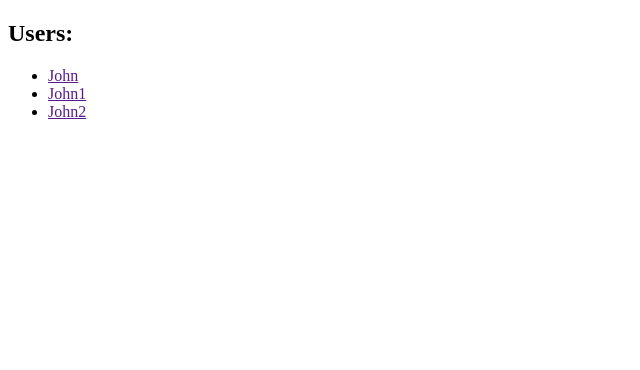
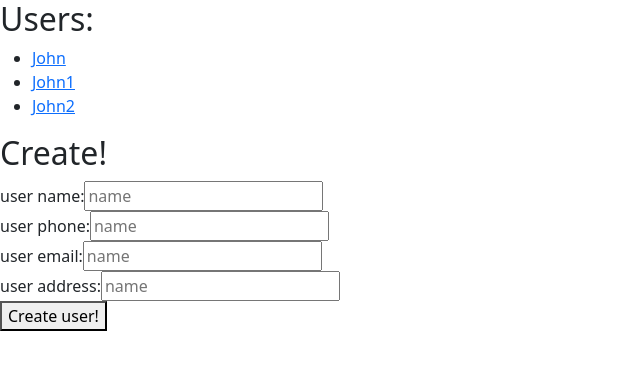
Before and after one commit to Mkznd/ZPriceProject, an Angular app: page /users in a window 1280 px wide. Shown: the top 370 px of the page, without its empty margins (0-640 px from the left). Built offline with nearby package versions, Linux system fonts and the light colour scheme; data requests are answered from the project's data file.

Commit message:
Added user create and delete

```diff
--- a/db.json
+++ b/db.json
@@ -4,6 +4,7 @@
       "id": 0,
       "name": "John",
       "phone": "12345678",
+      "email": "1@gmail.com",
       "address": "a1"
     },
     {
--- a/src/app/User.ts
+++ b/src/app/User.ts
@@ -1,4 +1,5 @@
 export interface User {
+  id: number,
   name: string;
   phone: string;
   email: string;
--- a/src/app/app.module.ts
+++ b/src/app/app.module.ts
@@ -7,18 +7,20 @@ import { HttpClientModule } from '@angular/common/http';
 import {RouterModule} from "@angular/router";
 import {UsersComponent} from './users/users.component';
 import {UserDetailComponent} from './user-detail/user-detail.component';
+import {FormsModule} from "@angular/forms";
 
 @NgModule({
   declarations: [
     AppComponent,
     UsersComponent,
-    UserDetailComponent
+    UserDetailComponent,
   ],
   imports: [
     BrowserModule,
     AppRoutingModule,
     RouterModule,
-    HttpClientModule
+    HttpClientModule,
+    FormsModule
   ],
   providers: [],
   bootstrap: [AppComponent]
--- a/src/app/user-data.service.ts
+++ b/src/app/user-data.service.ts
@@ -1,4 +1,4 @@
-import { Injectable } from '@angular/core';
+import {Injectable} from '@angular/core';
 import {Observable} from "rxjs";
 import {User} from "./User";
 import {HttpClient} from "@angular/common/http";
@@ -10,9 +10,22 @@ export class UserDataService {
 
   private userURL = 'http://localhost:3000/users';
 
-  getHeroes(): Observable<User[]> {
+  getUsers(): Observable<User[]> {
     return this.http.get<User[]>(this.userURL)
   }
 
-  constructor(private http: HttpClient) { }
+  getUser(id: number): Observable<User> {
+    return this.http.get<User>(`${this.userURL}/${id}`)
+  }
+
+  constructor(private http: HttpClient) {
+  }
+
+  addUser(user: User): Observable<User> {
+    return this.http.post<User>(this.userURL, user);
+  }
+
+  deleteUser(id: number): Observable<User>{
+    return this.http.delete<User>(`${this.userURL}/${id}`);
+  }
 }
--- a/src/app/user-detail/user-detail.component.html
+++ b/src/app/user-detail/user-detail.component.html
@@ -1 +1,25 @@
-<p>user-detail works!</p>
+<div *ngIf="user">
+
+  <h2>{{user.name | uppercase}} Details</h2>
+  <div><span>id: </span>{{user.id}}</div>
+  <div>
+    <label for="user-name">user name: </label>
+    <input id="user-name" [(ngModel)]="user.name" placeholder="name">
+  </div>
+  <div>
+    <label for="user-phone">user phone: </label>
+    <input id="user-phone" [(ngModel)]="user.phone" placeholder="phone">
+  </div>
+  <div>
+    <label for="user-email">user email: </label>
+    <input id="user-email" [(ngModel)]="user.email" placeholder="email">
+  </div>
+  <div>
+    <label for="user-address">user address: </label>
+    <input id="user-address" [(ngModel)]="user.address" placeholder="address">
+  </div>
+
+  <button class="delete-button" (click)="delete(user)" routerLink="../../users">
+    Delete this user!
+  </button>
+</div>
--- a/src/app/user-detail/user-detail.component.ts
+++ b/src/app/user-detail/user-detail.component.ts
@@ -1,4 +1,8 @@
 import { Component, OnInit } from '@angular/core';
+import {UserDataService} from "../user-data.service";
+import {ActivatedRoute} from "@angular/router";
+import {User} from "../User";
+import {UsersComponent} from "../users/users.component";
 
 @Component({
   selector: 'app-user-detail',
@@ -6,10 +10,23 @@ import { Component, OnInit } from '@angular/core';
   styleUrls: ['./user-detail.component.css']
 })
 export class UserDetailComponent implements OnInit {
+  user: User | undefined;
+  id: number = Number(this.route.snapshot.paramMap.get('id'));
+  getUser(): void {
+    this.userDataService.getUser(this.id)
+      .subscribe(user => this.user = user);
+  }
 
-  constructor() { }
+  delete(user: User): void {
+    UsersComponent.users = UsersComponent.users.filter(h => h !== user);
+    this.userDataService.deleteUser(user.id).subscribe();
+  }
+
+  constructor(private route: ActivatedRoute,
+              private userDataService: UserDataService) { }
 
   ngOnInit(): void {
+    this.getUser();
   }
 
 }
--- a/src/app/users/users.component.html
+++ b/src/app/users/users.component.html
@@ -1,6 +1,30 @@
 <h2>Users:</h2>
 <ul class="users">
-  <li *ngFor="let user of users">
-    <a href=""><span>{{user.name}}</span></a>
+  <li *ngFor="let user of getStaticUsers()">
+    <a routerLink="/user/{{user.id}}"
+       (click)="onSelect(user)">
+      <span>{{user.name}}</span>
+    </a>
   </li>
 </ul>
+
+<h2>Create!</h2>
+<div>
+  <label for="user-name">user name: </label>
+  <input id="user-name" #userName placeholder="name">
+</div>
+<div>
+  <label for="user-phone">user phone: </label>
+  <input id="user-phone" #userPhone placeholder="name">
+</div>
+<div>
+  <label for="user-email">user email: </label>
+  <input id="user-email" #userEmail placeholder="name">
+</div>
+<div>
+  <label for="user-address">user address: </label>
+  <input id="user-address" #userAddress placeholder="name">
+</div>
+<button class="create-button" (click)="add(userName.value, userPhone.value, userEmail.value, userAddress.value)">
+  Create user!
+</button>
--- a/src/app/users/users.component.ts
+++ b/src/app/users/users.component.ts
@@ -9,11 +9,33 @@ import {UserDataService} from "../user-data.service";
 })
 export class UsersComponent implements OnInit {
 
-  users: User[] = []
+  static users: User[] = []
+
+  getStaticUsers(){
+    return UsersComponent.users;
+  }
+
+  selectedUser?: User;
+  onSelect(user: User): void {
+    this.selectedUser = user;
+  }
 
   getUsers(): void{
-    this.userDataService.getHeroes()
-      .subscribe(users => this.users=users)
+    this.userDataService.getUsers()
+      .subscribe(users => UsersComponent.users=users)
+  }
+
+  add(name: string, phone: string, email: string, address: string) {
+    name = name.trim();
+    phone = phone.trim();
+    email = email.trim();
+    address = address.trim();
+    if (!name) { return; }
+    let id = UsersComponent.users.length;
+    this.userDataService.addUser({id, name, email, phone, address} as User)
+      .subscribe(user => {
+        UsersComponent.users.push(user);
+      });
   }
 
   constructor(private userDataService: UserDataService) { }
--- a/src/index.html
+++ b/src/index.html
@@ -6,6 +6,7 @@
   <base href="/">
   <meta name="viewport" content="width=device-width, initial-scale=1">
   <link rel="icon" type="image/x-icon" href="favicon.ico">
+  <link href="https://cdn.jsdelivr.net/npm/bootstrap@5.0.2/dist/css/bootstrap.min.css" rel="stylesheet" integrity="sha384-EVSTQN3/azprG1Anm3QDgpJLIm9Nao0Yz1ztcQTwFspd3yD65VohhpuuCOmLASjC" crossorigin="anonymous">
 </head>
 <body>
   <app-root></app-root>
```
